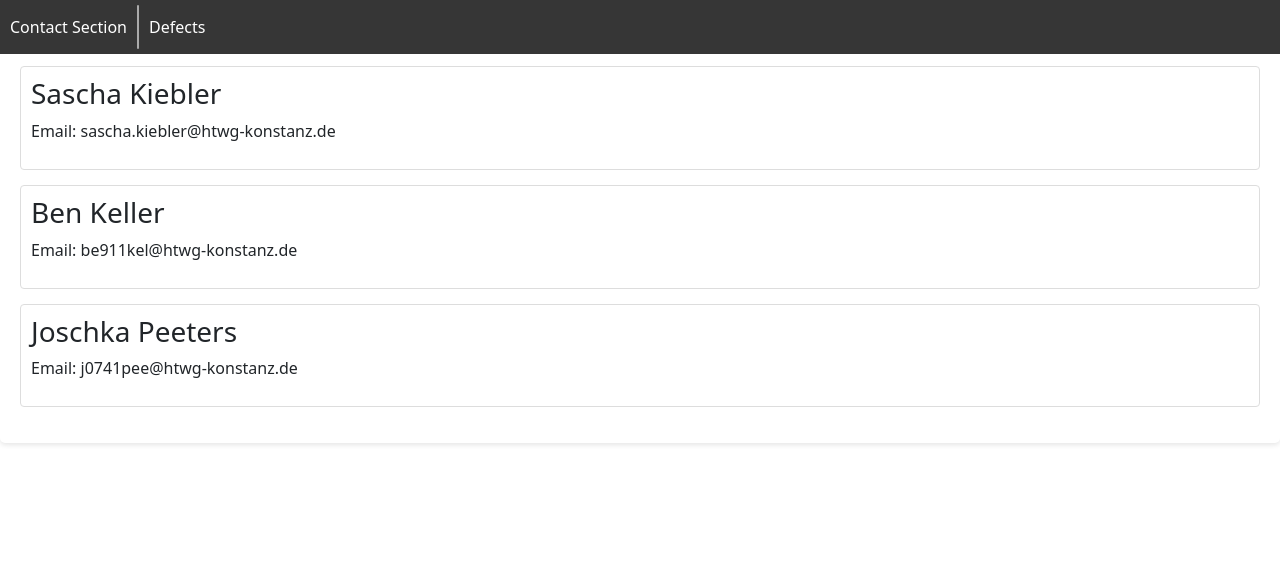
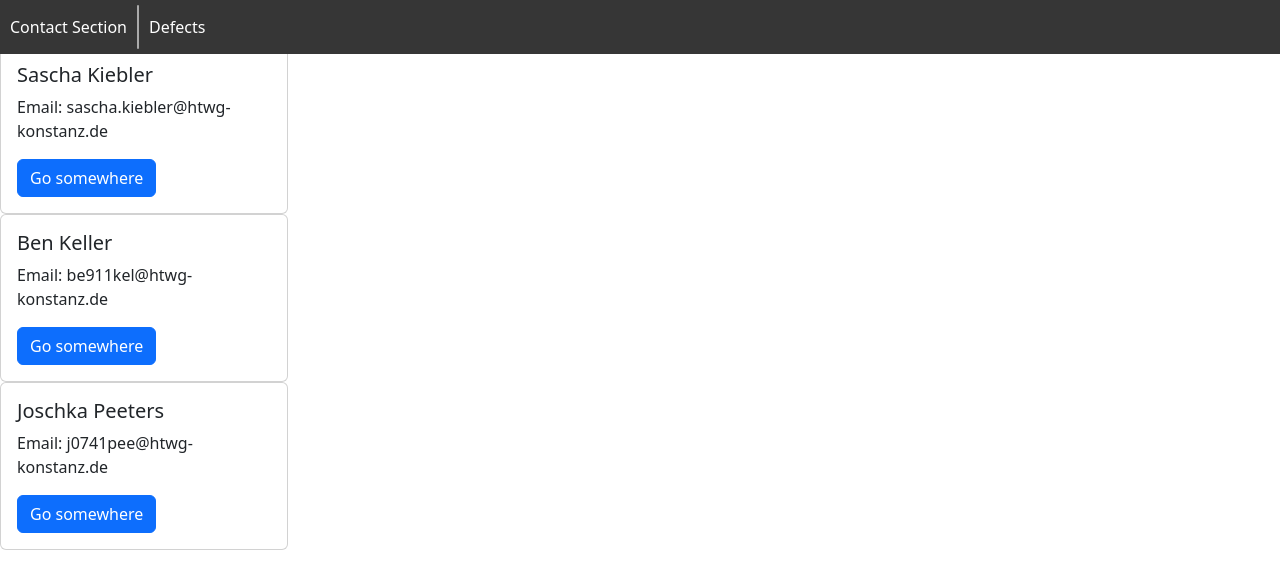
Before and after one commit to Joschka-ctrl/CloudApplikTrabi, a React (Create React App) app in the folder frontend/: page / in a window 1280 px wide. Shown: the top 588 px of the page. Built offline with nearby package versions, Linux system fonts and the light colour scheme.

Commit message:
erste style changes contact page

```diff
--- a/frontend/src/Navbar.css
+++ b/frontend/src/Navbar.css
@@ -7,9 +7,9 @@ width: 100%;
 display: flex;
 align-items: center;
 height: 54px;
+z-index: 1000;
 }
 .NavbarList{
-
   display: flex; /* Use flexbox for horizontal alignment */
   list-style-type: none; /* Remove bullet points */
   padding: 0 0 0 0; /* Remove default padding */
--- a/frontend/src/pages/Contact.js
+++ b/frontend/src/pages/Contact.js
@@ -1,6 +1,9 @@
 // src/ContactSection.js
 
 import React from 'react';
+import Button from 'react-bootstrap/Button';
+import Card from 'react-bootstrap/Card';
+
 
 // Daten für die Kontakte
 const contacts = [
@@ -23,21 +26,42 @@ const contacts = [
 
 const ContactSection = () => {
     return (
-        <div style={styles.container}>
+        <div>
             <h2>Kontakt</h2>
-            <ul style={styles.list}>
-                {contacts.map((contact, index) => (
-                    <li key={index} style={styles.item}>
-                        <h3>
-                            {contact.firstName} {contact.lastName}
-                        </h3>
-                        <p>Email: {contact.email}</p>
-                    </li>
-                ))}
-            </ul>
+            {contacts.map((contact, index) => (
+                <Card key={index} style={{ width: '18rem' }}>
+                    <Card.Body >
+                        <Card.Title> {contact.firstName} {contact.lastName}</Card.Title>
+                        <Card.Text><p>Email: {contact.email}</p></Card.Text>
+                        <Button variant="primary">Go somewhere</Button>
+                    </Card.Body>
+                </Card>
+            ))}
         </div>
     );
 };
+
+const BasicExample = () => {
+    return (
+        <Card style={{ width: '18rem' }}>
+            <Card.Img variant="top" src="holder.js/100px180" />
+            <Card.Body>
+                <Card.Title>Card Title</Card.Title>
+                <Card.Text>
+                    {contacts.map((contact, index) => (
+                        <li key={index} >
+                            <h3>
+                                {contact.firstName} {contact.lastName}
+                            </h3>
+                            <p>Email: {contact.email}</p>
+                        </li>
+                    ))}
+                </Card.Text>
+                <Button variant="primary">Go somewhere</Button>
+            </Card.Body>
+        </Card>
+    );
+}
 
 // Stil für die Komponente
 const styles = {
```
